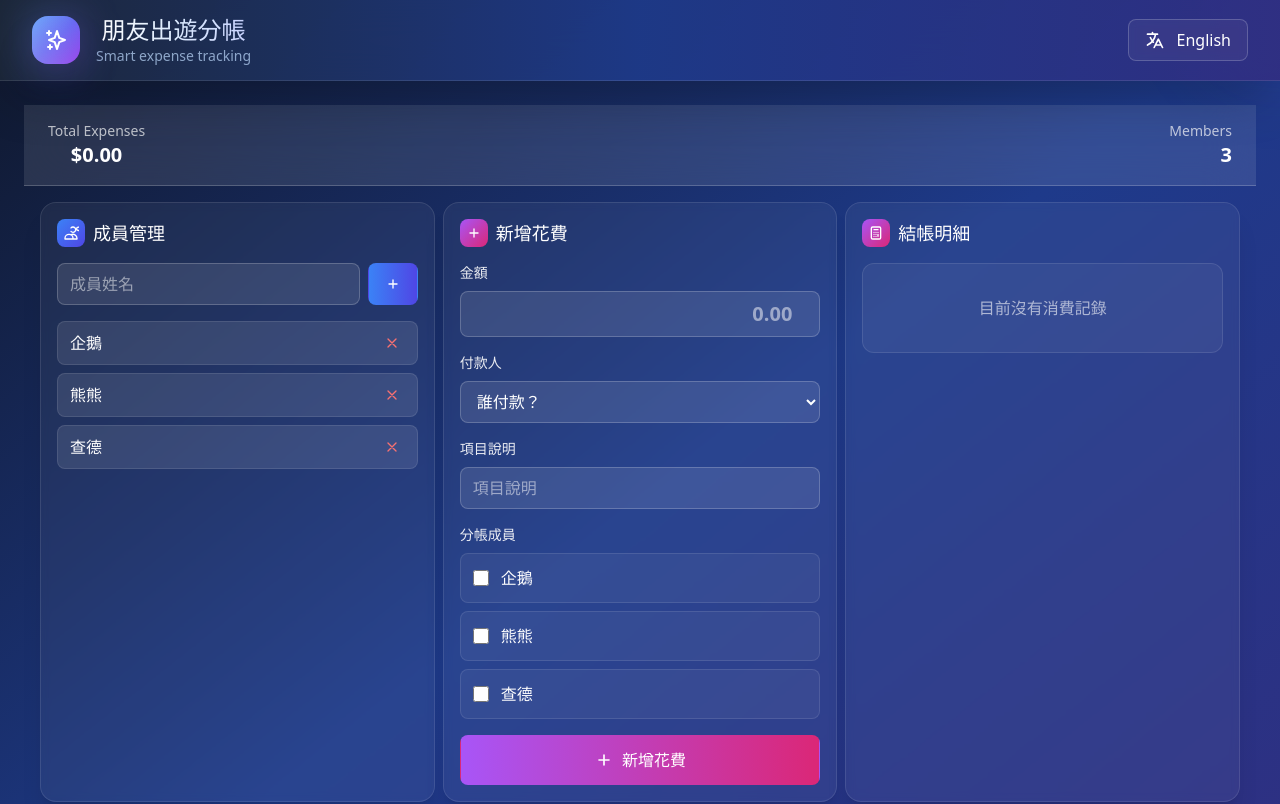
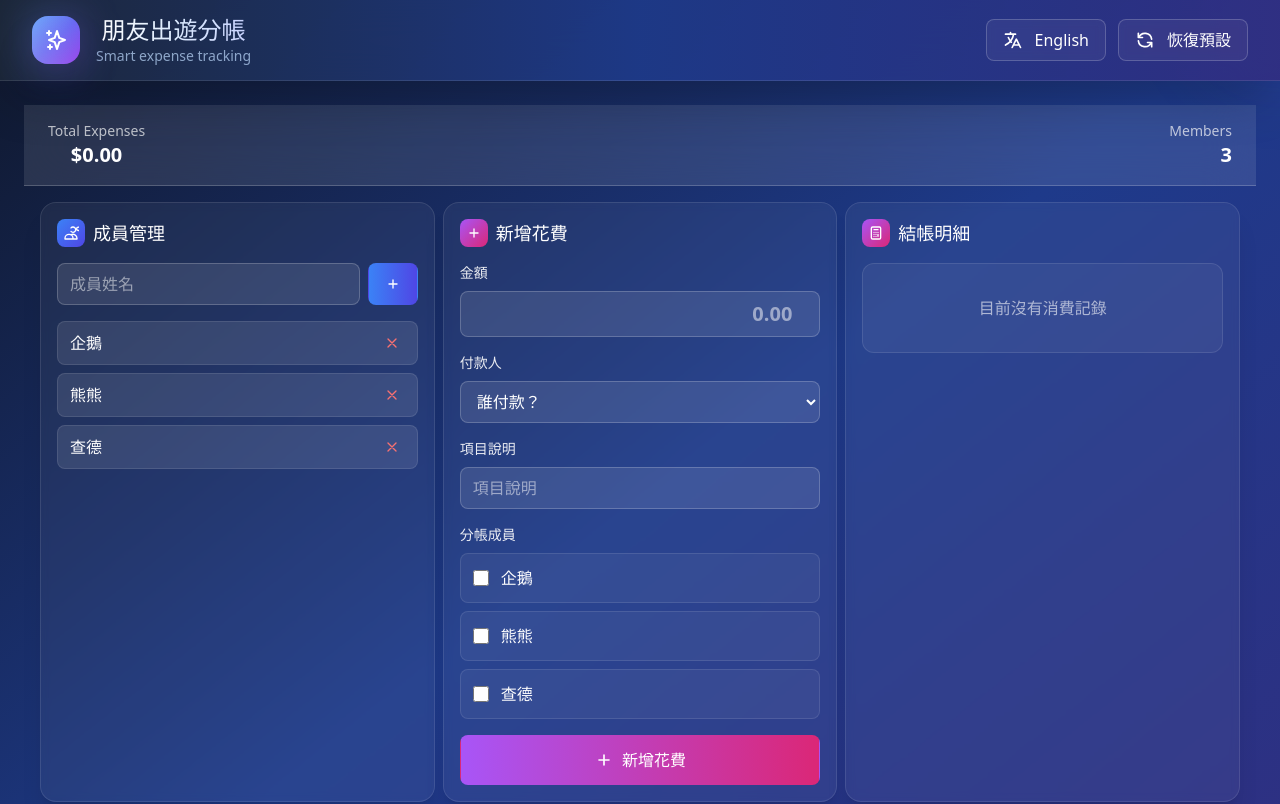
Before and after one commit to VanessaLin9/split-bill, a Vue app: page / in a window 1280 px wide. Shown: the top 804 px of the page. Built offline with nearby package versions, Linux system fonts and the light colour scheme.

Commit message:
feat: add restore default settings functionality and update translations

```diff
--- a/src/App.vue
+++ b/src/App.vue
@@ -28,6 +28,7 @@
             </div>
           </div>
 
+          <div class="flex items-center gap-3">
             <button
               @click="toggleLanguage"
               class="flex items-center gap-3 border border-white/20 bg-white/5 text-white hover:bg-white/10 backdrop-blur-sm transition-all duration-300 hover:scale-105 hover:shadow-lg hover:shadow-blue-500/25 px-4 py-2 rounded-lg"
@@ -37,6 +38,17 @@
               </svg>
               <span class="font-medium">{{ language === 'zh' ? 'English' : '中文' }}</span>
             </button>
+
+            <button
+              @click="restoreDefaultSettings"
+              class="flex items-center gap-3 border border-white/20 bg-white/5 text-white hover:bg-white/10 backdrop-blur-sm transition-all duration-300 hover:scale-105 hover:shadow-lg hover:shadow-red-500/25 px-4 py-2 rounded-lg"
+            >
+              <svg class="w-5 h-5" fill="none" stroke="currentColor" viewBox="0 0 24 24">
+                <path stroke-linecap="round" stroke-linejoin="round" stroke-width="2" d="M4 4v5h.582m15.356 2A8.001 8.001 0 004.582 9m0 0H9m11 11v-5h-.581m0 0a8.003 8.003 0 01-15.357-2m15.357 2H15" />
+              </svg>
+              <span class="font-medium">{{ t('restoreDefaults') }}</span>
+            </button>
+          </div>
         </div>
       </div>
     </header>
@@ -58,6 +70,7 @@
             </div>
           </div>
 
+          <div class="flex items-center gap-2">
             <button
               @click="toggleLanguage"
               class="border border-white/20 bg-white/10 text-white hover:bg-white/20 backdrop-blur-sm text-sm px-3 py-2 rounded-lg flex items-center gap-2"
@@ -67,6 +80,17 @@
               </svg>
               {{ language === 'zh' ? 'EN' : '中文' }}
             </button>
+
+            <button
+              @click="restoreDefaultSettings"
+              class="border border-white/20 bg-white/10 text-white hover:bg-white/20 backdrop-blur-sm text-sm px-3 py-2 rounded-lg flex items-center gap-2"
+            >
+              <svg class="w-4 h-4" fill="none" stroke="currentColor" viewBox="0 0 24 24">
+                <path stroke-linecap="round" stroke-linejoin="round" stroke-width="2" d="M4 4v5h.582m15.356 2A8.001 8.001 0 004.582 9m0 0H9m11 11v-5h-.581m0 0a8.003 8.003 0 01-15.357-2m15.357 2H15" />
+              </svg>
+              <span class="hidden sm:inline">{{ t('restoreDefaults') }}</span>
+            </button>
+          </div>
         </div>
       </div>
     </header>
@@ -258,7 +282,7 @@ const { language, t, toggleLanguage } = useLanguage()
 const { members, newMember, addMember, removeMember } = useMembers()
 
 // 花費相關（composable）
-const { expenses, addExpense: addNewExpense, removeExpense } = useExpenses()
+const { expenses, addExpense: addNewExpense, removeExpense, clearExpenses } = useExpenses()
 
 const newExpense = ref({
   amount: '',
@@ -355,7 +379,6 @@ const finalSettlements = computed(() => {
     const [paidBy, participant] = key.split('->')
     final.push({ from: participant, to: paidBy, amount })
   }
-  console.log(final)
   const groupedSettlements = final.reduce((acc, item) => {
     if(!acc[item.from]) {
       acc[item.from] = []
@@ -363,7 +386,6 @@ const finalSettlements = computed(() => {
     acc[item.from].push(item)
     return acc
   }, {})
-  console.log(groupedSettlements)
   return groupedSettlements
 })
 
@@ -396,6 +418,26 @@ const submitNewExpense = () => {
   }
   newExpense.value = { amount: '', paidBy: '', description: '', sharedWith: [] }
 }
+
+// 恢復預設設定
+const restoreDefaultSettings = () => {
+  if (confirm(language.value === 'zh' ? '確定要恢復預設設定嗎？這將清除所有成員和消費記錄。' : 'Are you sure you want to restore default settings? This will clear all members and expense records.')) {
+    // 恢復預設成員
+    members.value = ['企鵝', '熊熊', '查德']
+    localStorage.setItem('members', JSON.stringify(members.value))
+
+    // 清除所有消費記錄
+    clearExpenses()
+
+    // 重置新成員輸入框
+    newMember.value = ''
+
+    // 重置新消費表單
+    newExpense.value = { amount: '', paidBy: '', description: '', sharedWith: [] }
+
+    alert(language.value === 'zh' ? '已恢復預設設定！' : 'Default settings restored!')
+  }
+}
 </script>
 
 <style scoped>
--- a/src/config/translation.js
+++ b/src/config/translation.js
@@ -22,7 +22,8 @@ export const translations = {
       shouldPay: '應付',
       owes: '欠',
       yuan: '元',
-      pleaseSelectParticipants: '請選擇分帳成員'
+      pleaseSelectParticipants: '請選擇分帳成員',
+      restoreDefaults: '恢復預設'
     },
     en: {
       title: 'Friends Trip Bill Split',
@@ -46,6 +47,7 @@ export const translations = {
       perPerson: 'Per Person',
       shouldPay: 'Should Pay',
       owes: 'owes',
-      yuan: ''
+      yuan: '',
+      restoreDefaults: 'Restore Defaults'
     }
   }
```
Lines whose indentation alone changed are shown as unchanged.
